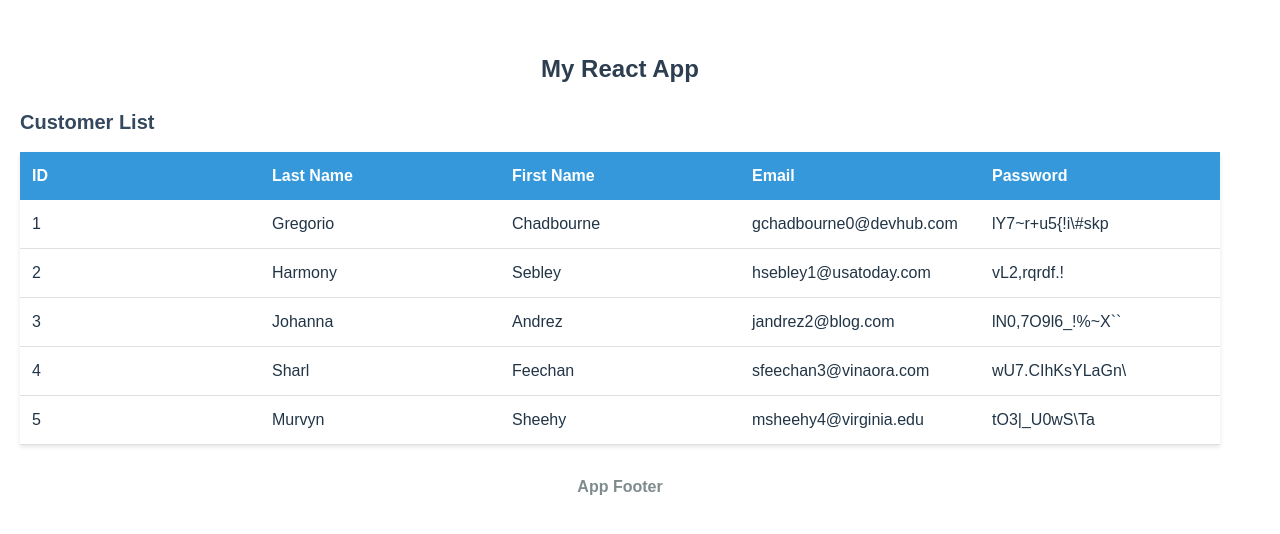
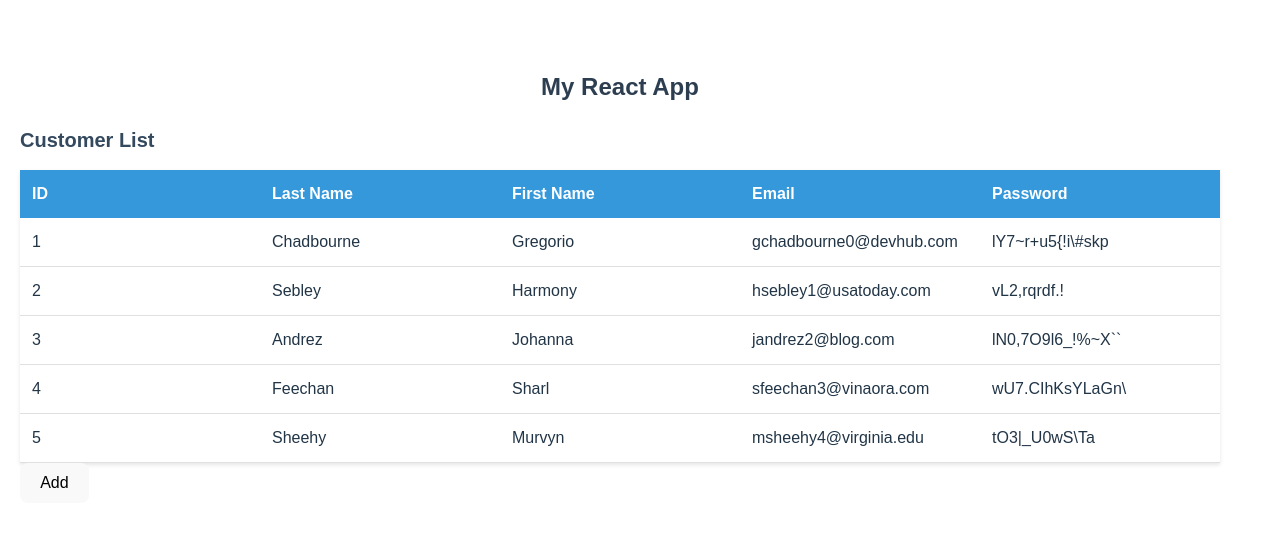
Before and after one commit to pgalleg03/reactProject, a React (Vite) app: page / in a window 1280 px wide. Shown: the part 126-660 px from the top of the page. Built offline with nearby package versions, Linux system fonts and the light colour scheme.

Commit message:
Addbutton

```diff
--- a/src/App.jsx
+++ b/src/App.jsx
@@ -1,59 +1,28 @@
 import { useState } from 'react'
-import reactLogo from './assets/react.svg'
-import viteLogo from '/vite.svg'
 import './App.css'
 import customerList from './assets/customers.json'
-/*
-function updateTable(customer){
-
-  let table = document.createElement('table');
-  let thead = document.createElement('thead');
-  let tbody = document.createElement('tbody');
-
-  let headers= Object.keys(customers[0]);
-  let tr = document.createElement('tr');
-
-for (let i = 0; i< headers.length; i++){
-  let th = document.createElement('th');
-  th.textContent = headers[i];
-  tr.appendChild(th);
-}
-
-thead.appendChild(tr);
-table.appendChild(thead);
-
-customers.forEach(customer =>{
-  let tr = document.createElement('tr');
-  for(let key in customer){
-    let td = document.createElement('td');
-    td.textContent = customer[key];
-    tr.appendChild(td);
-  }
-  tbody.appendChild(tr);
-})
-}*/
-
 
 // Main App component
 function App() {
-  const [selectedId, setSelectedId] = useState(0);
+  const [selectedId, setSelectedId] = useState(null); // Initialize with null
 
   const handleSelect = (id) => {
     setSelectedId(prevId => (prevId === id ? null : id));
   };
 
-  const isSelected = (id) =>{
-    console.log('element selected')
+  const isSelected = (id) => {
     return selectedId === id;
   };
 
   return (
-    <div id='main' >
+    <div id='main'>
       <Header />
-      <Body customers={customerList}
-        handleSelect = {handleSelect}
-       isSelected = {isSelected} />
-      <Footer />
+      <Body
+        customers={customerList}
+        handleSelect={handleSelect}
+        isSelected={isSelected}
+      />
+      <AddButton selectedId={selectedId} />
     </div>
   );
 }
@@ -79,16 +48,15 @@ function Body({ customers, handleSelect, isSelected }) {
             <th>Password</th>
           </tr>
         </thead>
-          <tbody>
+        <tbody>
           {customers.map(customer => (
             <tr
               key={customer.id}
               onClick={() => handleSelect(customer.id)}
-              style={{ fontWeight: isSelected(customer.id) ? 'bold' : 'normal' }}
-            >
+              style={{ fontWeight: isSelected(customer.id) ? 'bold' : 'normal' }}>
               <td>{customer.id}</td>
+              <td>{customer.last_name}</td>
               <td>{customer.first_name}</td>
-              <td>{customer.last_name}</td>
               <td>{customer.email}</td>
               <td>{customer.password}</td>
             </tr>
@@ -100,11 +68,14 @@ function Body({ customers, handleSelect, isSelected }) {
 }
 
 // Renders the footer
-function Footer() {
+function AddButton({ selectedId }) {
   return (
-  <div>
-    <h4>App Footer</h4>
-  </div>);
+    <div>
+      <button>
+        {selectedId !== null ? 'Update' : 'Add'}
+      </button>
+    </div>
+  );
 }
 
 export default App;
```
